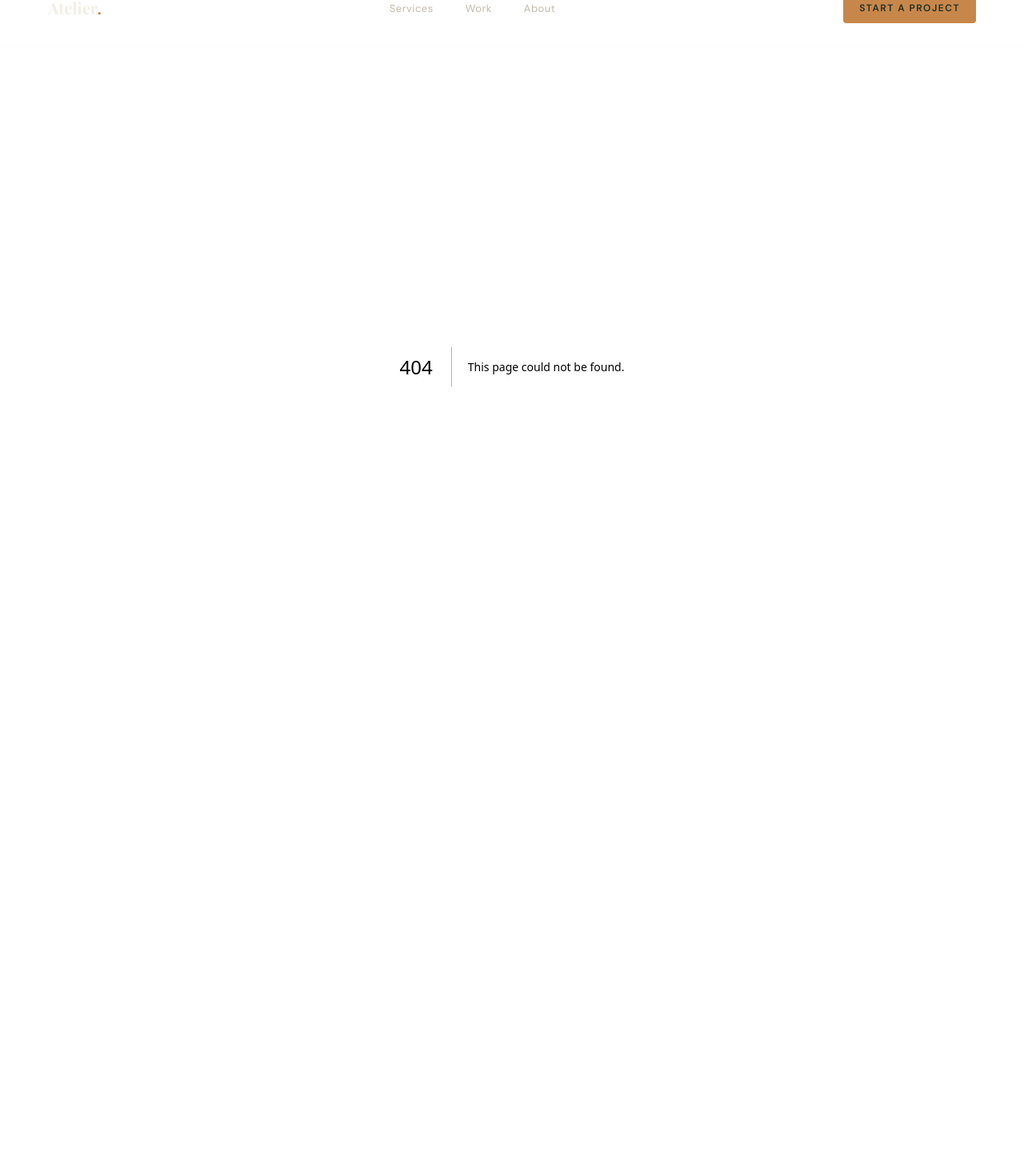
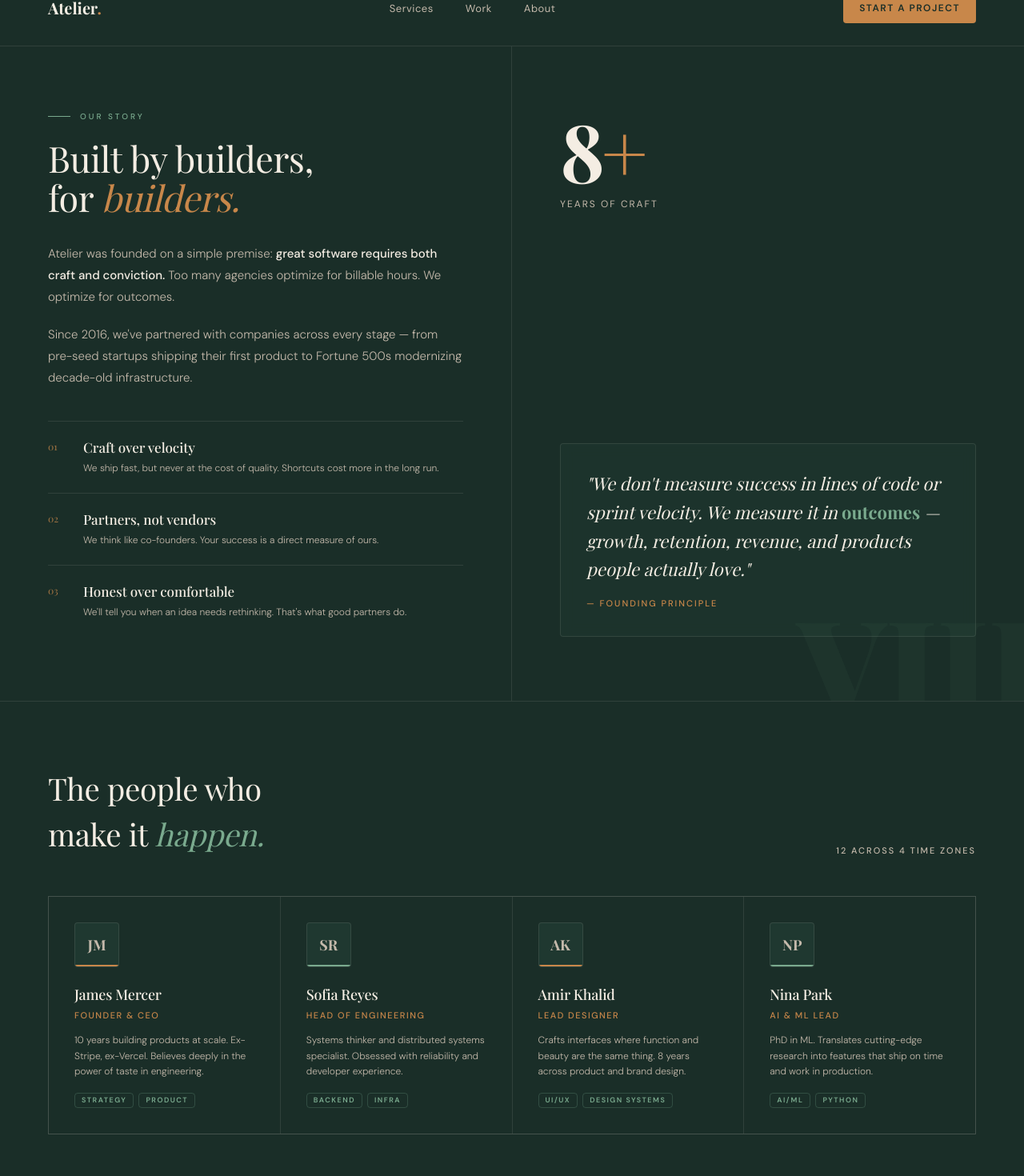
Before and after one commit to carlomigueldy/atelier-studio, a Next.js app: page /about in a window 1280 px wide. Before the commit this address had no page. Shown: the part 37-1507 px from the top of the page at 80% size. Before the commit the page ends 895 px from the top, so only its background shows below. Built offline with nearby package versions, Linux system fonts and the light colour scheme.

Commit message:
feat: add about page with story, values, and team grid

```diff
--- /dev/null
+++ b/app/about/page.tsx
@@ -0,0 +1,168 @@
+import { Eyebrow } from '@/components/shared/eyebrow'
+
+const VALUES = [
+  { num: '01', title: 'Craft over velocity', desc: 'We ship fast, but never at the cost of quality. Shortcuts cost more in the long run.' },
+  { num: '02', title: 'Partners, not vendors', desc: 'We think like co-founders. Your success is a direct measure of ours.' },
+  { num: '03', title: 'Honest over comfortable', desc: "We'll tell you when an idea needs rethinking. That's what good partners do." },
+]
+
+const TEAM = [
+  {
+    initials: 'JM',
+    name: 'James Mercer',
+    role: 'Founder & CEO',
+    bio: '10 years building products at scale. Ex-Stripe, ex-Vercel. Believes deeply in the power of taste in engineering.',
+    tags: ['Strategy', 'Product'],
+    accent: 'copper' as const,
+  },
+  {
+    initials: 'SR',
+    name: 'Sofia Reyes',
+    role: 'Head of Engineering',
+    bio: 'Systems thinker and distributed systems specialist. Obsessed with reliability and developer experience.',
+    tags: ['Backend', 'Infra'],
+    accent: 'sage' as const,
+  },
+  {
+    initials: 'AK',
+    name: 'Amir Khalid',
+    role: 'Lead Designer',
+    bio: 'Crafts interfaces where function and beauty are the same thing. 8 years across product and brand design.',
+    tags: ['UI/UX', 'Design Systems'],
+    accent: 'copper' as const,
+  },
+  {
+    initials: 'NP',
+    name: 'Nina Park',
+    role: 'AI & ML Lead',
+    bio: 'PhD in ML. Translates cutting-edge research into features that ship on time and work in production.',
+    tags: ['AI/ML', 'Python'],
+    accent: 'sage' as const,
+  },
+]
+
+export default function AboutPage() {
+  return (
+    <div>
+      {/* Story section */}
+      <div className="grid grid-cols-1 lg:grid-cols-2 border-b border-border">
+        <div className="px-6 py-[80px] lg:px-[60px] border-b lg:border-b-0 lg:border-r border-border">
+          <Eyebrow text="Our Story" />
+          <h1
+            className="font-serif font-normal text-linen mb-8"
+            style={{ fontSize: 'clamp(36px, 3.5vw, 52px)', letterSpacing: '-0.5px', lineHeight: '1.1' }}
+          >
+            Built by builders,<br />
+            for{' '}
+            <em className="text-copper" style={{ fontStyle: 'italic' }}>builders.</em>
+          </h1>
+          <div className="space-y-5">
+            <p className="text-[15px] font-light text-linen-dim leading-[1.8]">
+              Atelier was founded on a simple premise:{' '}
+              <strong className="text-linen font-medium">great software requires both craft and conviction.</strong>{' '}
+              Too many agencies optimize for billable hours. We optimize for outcomes.
+            </p>
+            <p className="text-[15px] font-light text-linen-dim leading-[1.8]">
+              Since 2016, we've partnered with companies across every stage — from pre-seed startups shipping their first product to Fortune 500s modernizing decade-old infrastructure.
+            </p>
+          </div>
+          <div className="mt-10">
+            {VALUES.map((v) => (
+              <div key={v.num} className="flex items-start gap-5 py-5 border-t border-border">
+                <div className="font-serif text-[12px] text-copper opacity-80 pt-0.5 min-w-[24px]">{v.num}</div>
+                <div>
+                  <div className="font-serif text-[17px] font-medium text-linen mb-1">{v.title}</div>
+                  <div className="text-[12px] font-light text-linen-dim leading-relaxed">{v.desc}</div>
+                </div>
+              </div>
+            ))}
+          </div>
+        </div>
+
+        <div className="px-6 py-[80px] lg:px-[60px] flex flex-col justify-between relative overflow-hidden gap-12">
+          <div>
+            <div
+              className="font-serif font-bold text-linen leading-none mb-2"
+              style={{ fontSize: '100px', letterSpacing: '-4px' }}
+              aria-label="8 or more years"
+            >
+              8<span className="text-copper" aria-hidden="true">+</span>
+            </div>
+            <div className="text-[12px] font-normal tracking-[2px] uppercase text-linen-dim">Years of craft</div>
+          </div>
+
+          <blockquote className="border border-border rounded-sm p-8 bg-bg-subtle/60 backdrop-blur-sm">
+            <p className="font-serif text-[22px] font-normal italic text-linen leading-relaxed mb-4">
+              "We don't measure success in lines of code or sprint velocity. We measure it in{' '}
+              <em className="not-italic font-bold text-sage">outcomes</em> — growth, retention, revenue, and products people actually love."
+            </p>
+            <footer className="text-[11px] font-medium tracking-[2px] uppercase text-copper">
+              — Founding Principle
+            </footer>
+          </blockquote>
+
+          <div
+            className="absolute bottom-[-30px] right-[-20px] font-serif font-black leading-none pointer-events-none select-none"
+            style={{ fontSize: '160px', color: 'rgba(122,170,142,0.05)' }}
+            aria-hidden="true"
+          >
+            VIII
+          </div>
+        </div>
+      </div>
+
+      {/* Team section */}
+      <div className="px-6 py-[80px] lg:px-[60px] border-b border-border">
+        <div className="flex items-end justify-between mb-12 flex-wrap gap-4">
+          <h2
+            className="font-serif font-normal text-linen"
+            style={{ fontSize: 'clamp(28px, 3vw, 40px)', letterSpacing: '-0.3px' }}
+          >
+            The people who<br />make it{' '}
+            <em className="text-sage" style={{ fontStyle: 'italic' }}>happen.</em>
+          </h2>
+          <span className="text-[11px] font-medium tracking-[2px] uppercase text-linen-dim">
+            12 across 4 time zones
+          </span>
+        </div>
+
+        <div className="grid grid-cols-1 sm:grid-cols-2 lg:grid-cols-4 gap-px bg-border border border-border">
+          {TEAM.map((member) => (
+            <div
+              key={member.name}
+              className="bg-bg hover:bg-bg-hover transition-colors p-7 lg:p-8 group"
+            >
+              <div className="w-14 h-14 rounded-sm border border-border bg-bg-subtle relative flex items-center justify-center mb-5 overflow-hidden">
+                <span className="font-serif text-lg font-bold text-linen-dim" aria-hidden="true">
+                  {member.initials}
+                </span>
+                <div
+                  className="absolute bottom-0 left-0 right-0 h-0.5"
+                  style={{ background: member.accent === 'copper' ? 'var(--color-copper)' : 'var(--color-sage)' }}
+                  aria-hidden="true"
+                />
+              </div>
+              <div className="font-serif text-lg font-medium text-linen mb-1 group-hover:text-copper transition-colors" style={{ letterSpacing: '-0.2px' }}>
+                {member.name}
+              </div>
+              <div className="text-[11px] font-medium tracking-[1.5px] uppercase text-copper mb-3.5">
+                {member.role}
+              </div>
+              <p className="text-xs font-light text-linen-dim leading-relaxed mb-4">{member.bio}</p>
+              <div className="flex gap-1.5 flex-wrap">
+                {member.tags.map((tag) => (
+                  <span
+                    key={tag}
+                    className="text-[9px] font-semibold tracking-[1.5px] uppercase text-sage border border-sage/25 px-2 py-0.5 rounded-sm"
+                  >
+                    {tag}
+                  </span>
+                ))}
+              </div>
+            </div>
+          ))}
+        </div>
+      </div>
+    </div>
+  )
+}
```
